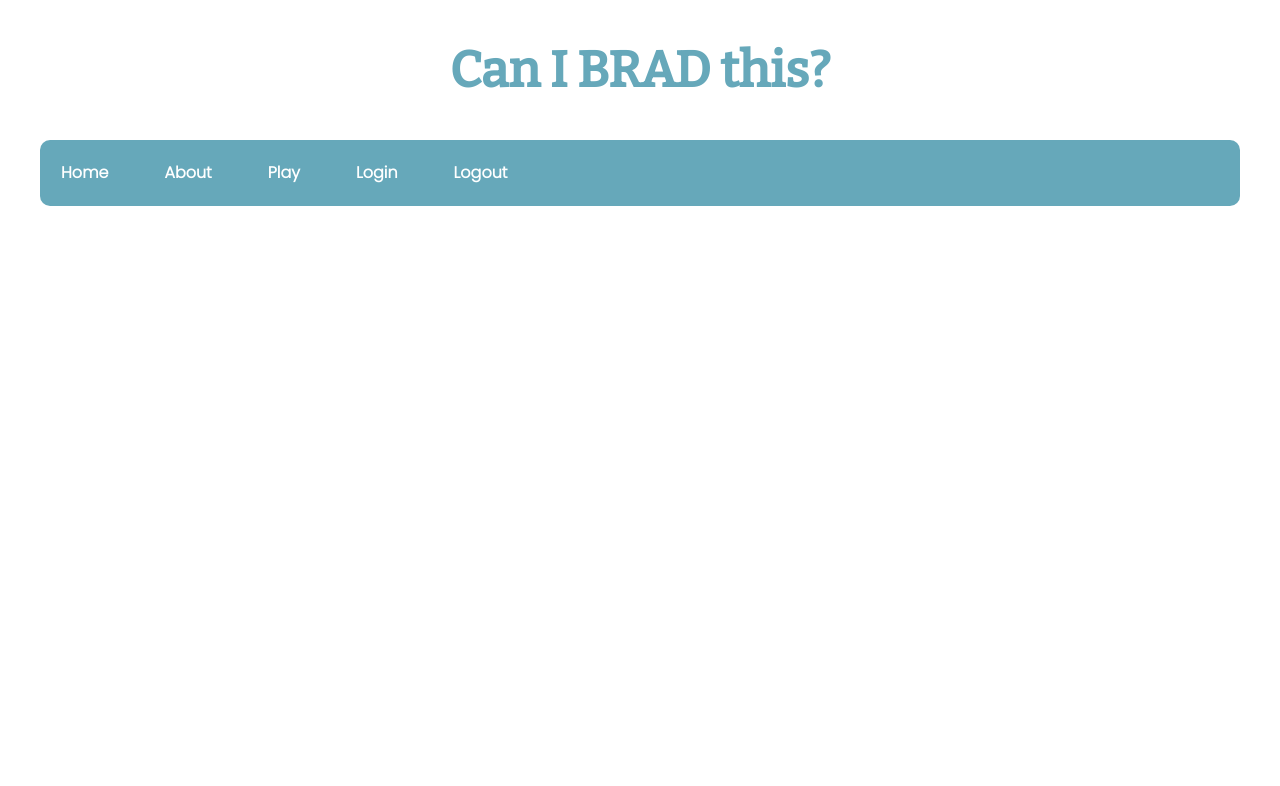
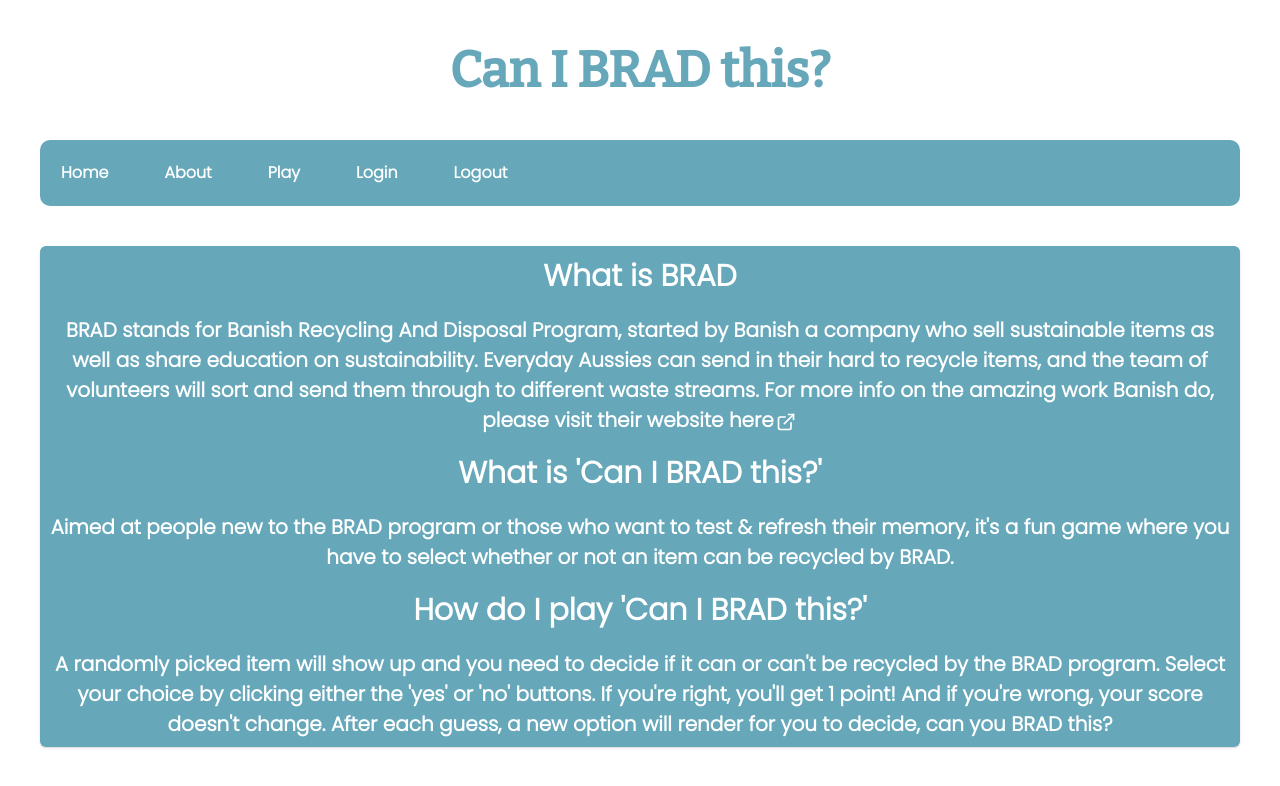
Before and after one commit to gal333t/project4, a React (Vite) app: page /about in a window 1280 px wide. Shown: the top 786 px of the page. Built offline with nearby package versions, Linux system fonts and the light colour scheme; no server answers.

Commit message:
adding About info and styling changes

```diff
--- a/package.json
+++ b/package.json
@@ -10,6 +10,7 @@
     "preview": "vite preview"
   },
   "dependencies": {
+    "@chakra-ui/icons": "^2.1.0",
     "@chakra-ui/react": "^2.8.0",
     "@emotion/react": "^11.11.1",
     "@emotion/styled": "^11.11.0",
--- a/src/App.css
+++ b/src/App.css
@@ -6,15 +6,15 @@ header {
   margin: 40px;
 }
 
+.button {
+  margin: 5px;
+}
 .login-div {
   text-align: center;
   width: 20%;
   margin: 0 auto;
 }
 
-.button {
-  margin: 5px;
-}
 .brad-item-div {
   width: 30%;
   margin: 0 auto;
--- a/src/Components/About.jsx
+++ b/src/Components/About.jsx
@@ -1,3 +1,50 @@
+import { Card, CardBody, CardHeader, Link } from "@chakra-ui/react";
+import { ExternalLinkIcon } from "@chakra-ui/icons";
+
 export default function About() {
-  console.log("About works");
+  return (
+    <div className="about-div">
+      <Card
+        align="center"
+        bg="#66a8ba"
+        m="10"
+        color="white"
+        fontWeight="semibold"
+      >
+        <CardHeader fontSize="30px" p="2">
+          What is BRAD
+        </CardHeader>
+        <CardBody textAlign="center" fontSize="20px" p="2">
+          BRAD stands for Banish Recycling And Disposal Program, started by
+          Banish a company who sell sustainable items as well as share education
+          on sustainability. Everyday Aussies can send in their hard to recycle
+          items, and the team of volunteers will sort and send them through to
+          different waste streams. For more info on the amazing work Banish do,
+          please visit their website{" "}
+          <Link href="https://banish.com.au" isExternal>
+            here
+            <ExternalLinkIcon mx="2px" />
+          </Link>
+        </CardBody>
+        <CardHeader fontSize="30px" p="2">
+          What is 'Can I BRAD this?'
+        </CardHeader>
+        <CardBody textAlign="center" fontSize="20px" p="2">
+          Aimed at people new to the BRAD program or those who want to test &
+          refresh their memory, it's a fun game where you have to select whether
+          or not an item can be recycled by BRAD.
+        </CardBody>
+        <CardHeader fontSize="30px" p="2">
+          How do I play 'Can I BRAD this?'
+        </CardHeader>
+        <CardBody textAlign="center" fontSize="20px" p="2">
+          A randomly picked item will show up and you need to decide if it can
+          or can't be recycled by the BRAD program. Select your choice by
+          clicking either the 'yes' or 'no' buttons. If you're right, you'll get
+          1 point! And if you're wrong, your score doesn't change. After each
+          guess, a new option will render for you to decide, can you BRAD this?
+        </CardBody>
+      </Card>
+    </div>
+  );
 }
--- a/src/Components/BradItem.jsx
+++ b/src/Components/BradItem.jsx
@@ -31,7 +31,7 @@ export default function BradItem() {
     <>
       {bradItems.map((brad) => {
         return (
-          <div className="brad-item-div" m="0 auto" key={brad.id}>
+          <div className="brad-item-div"  key={brad.id}>
             <Card align="center" bg="#66a8ba">
               <CardBody>
                 <CardHeader color="white" textAlign="center" fontSize="30px">
```
Also changed, not shown: 1 other file (tests, documents, lock files or other folders).
